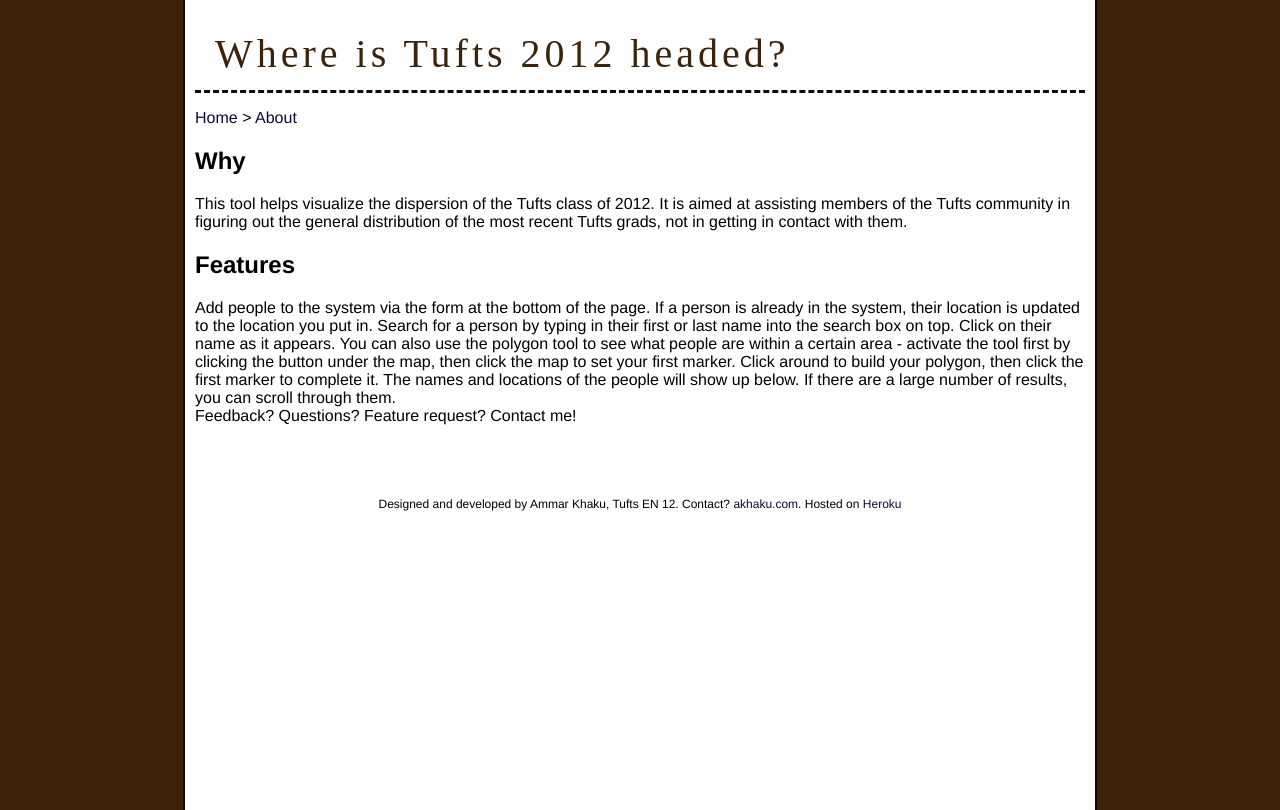
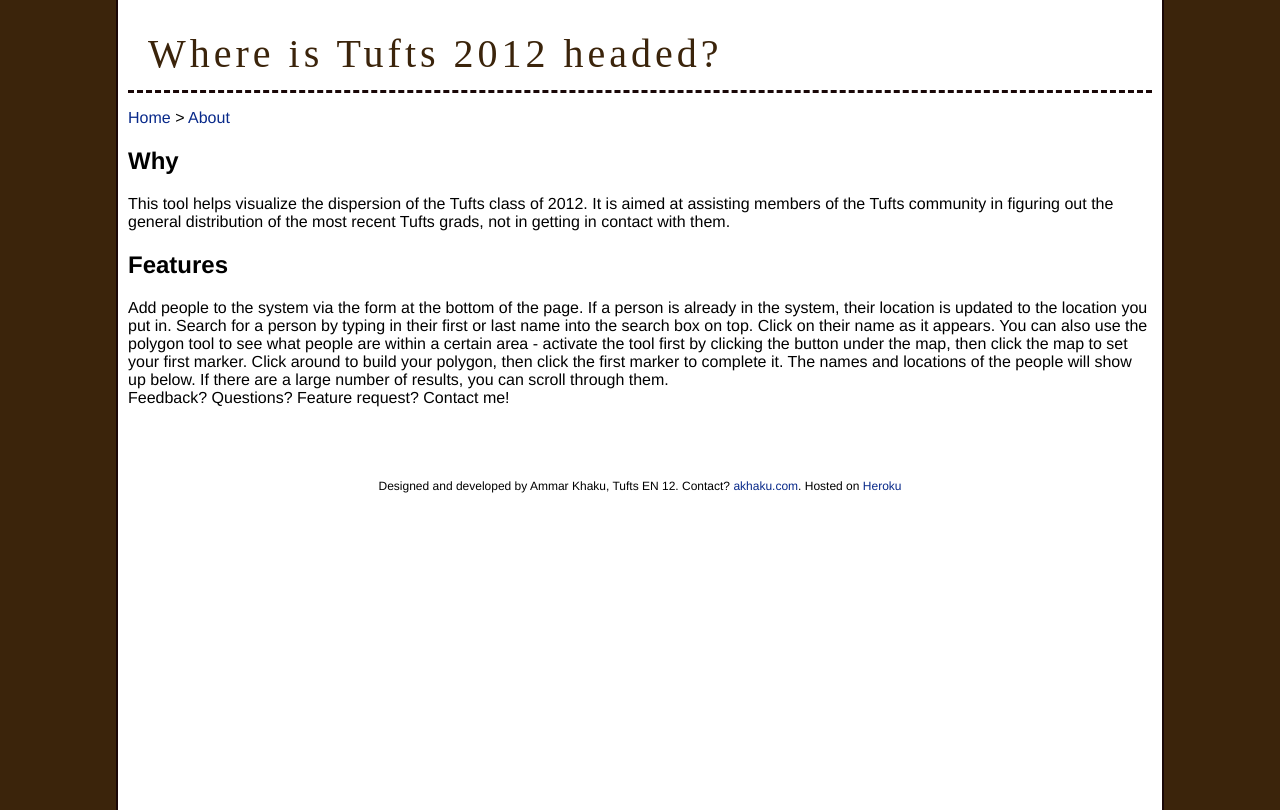
Before and after one commit to akhaku/Tufts-2012, a Django app: page /about/ in a window 1280 px wide. Run offline with Django 3.2, Linux system fonts and the light colour scheme; parts of the project's set-up code (start-up, migrations or seed data) failed here and were passed over; some web fonts are replaced.

Commit message:
Changed wrap width to percent

```diff
--- a/tufts2012/static/css/style.css
+++ b/tufts2012/static/css/style.css
@@ -38,7 +38,8 @@ ul.errorlist li { float: left; font-size: 12px; color: #8A0808; }
 }
 
 div#wrapper {
-    width: 890px;
+    min-width: 890px;
+    width: 80%;
     background-color: #FFF;
     margin-left: auto;
     margin-right: auto;
@@ -50,7 +51,7 @@ div#wrapper {
 }
 
 a:link, a:visited {
-    color: #0B0B3B;
+    color: #08298A;
     text-decoration: none;
 }
 a:hover {
```
